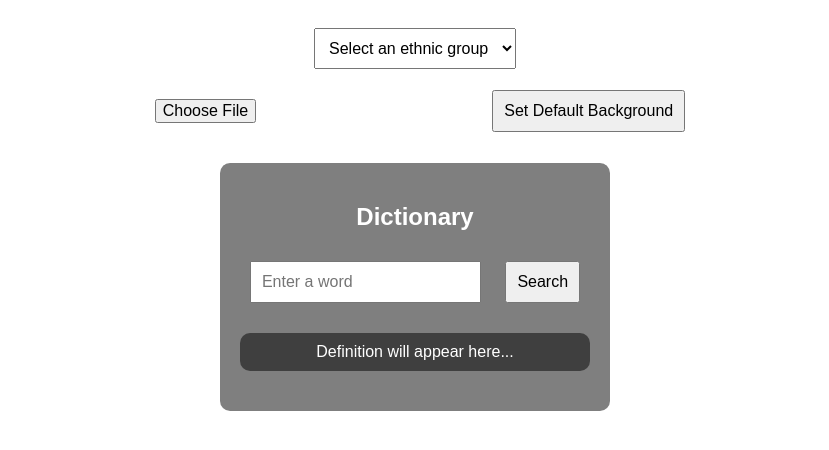
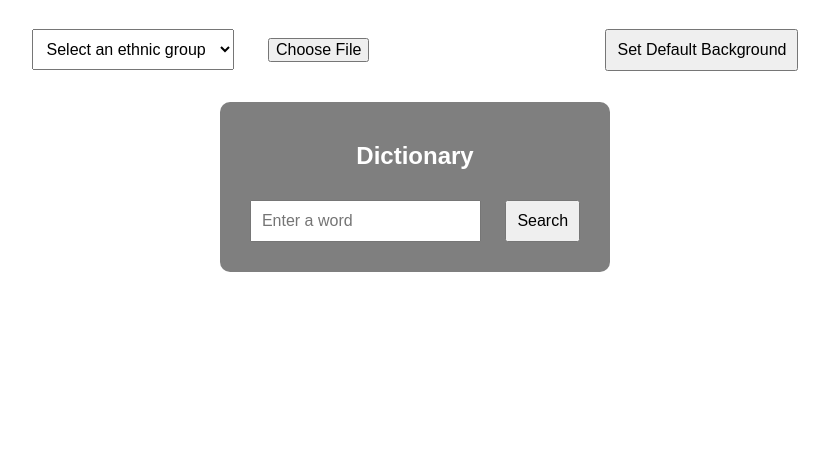
Before and after one commit to wrince/Ethiopian-ethnic-group, a plain HTML site: page index.html in a window 1280 px wide. Shown: the part 90-540 px from the top of the page, without its empty margins (225-1054 px from the left). Drawn offline with Linux system fonts and the light colour scheme.

Commit message:
Update index.html

```diff
--- a/index.html
+++ b/index.html
@@ -1,74 +1,28 @@
-
-
 <!DOCTYPE html>
 <html lang="en">
 <head>
     <meta charset="UTF-8">
     <meta name="viewport" content="width=device-width, initial-scale=1.0">
     <title>Ethiopian Ethnic Groups & Dictionary</title>
-    <style>
-        /* Body and background */
-        body {
-            font-family: Arial, sans-serif;
-            text-align: center;
-            background: url('background.jpg') no-repeat center center fixed;
-            background-size: cover;
-            color: white;
-        }
-
-        /* Container for content */
-        .container {
-            margin-top: 50px;
-        }
-
-        /* Select input and buttons */
-        select, input, button {
-            padding: 10px;
-            margin: 10px;
-            font-size: 16px;
-        }
-
-        /* Dictionary container */
-        .dictionary {
-            margin-top: 20px;
-            background: rgba(0, 0, 0, 0.5);
-            padding: 20px;
-            display: inline-block;
-            border-radius: 10px;
-        }
-
-        p {
-            max-width: 600px;
-            margin: 20px auto;
-            padding: 10px;
-            background: rgba(0, 0, 0, 0.5);
-            border-radius: 10px;
-        }
-    </style>
+    <link rel="stylesheet" href="styles.css">
 </head>
 <body>
-
-    <!-- Ethnic Groups Section -->
     <div class="container">
         <h1>Ethiopian Ethnic Groups</h1>
         <select id="ethnicSelect" onchange="openEthnicGroupWebsite()">
             <option value="">Select an ethnic group</option>
         </select>
         <!-- Background Selection -->
-        <br>
         <input type="file" id="backgroundInput" accept="image/*" onchange="changeBackgroundFromFile()" />
         <button onclick="setDefaultBackground()">Set Default Background</button>
     </div>
 
-    <!-- Dictionary Section -->
     <div class="dictionary">
         <h2>Dictionary</h2>
         <input type="text" id="searchWord" placeholder="Enter a word">
         <button onclick="searchDictionary()">Search</button>
-        <p id="dictionaryResult">Definition will appear here...</p>
     </div>
 
     <script src="script.js"></script>
-
 </body>
 </html>
```
